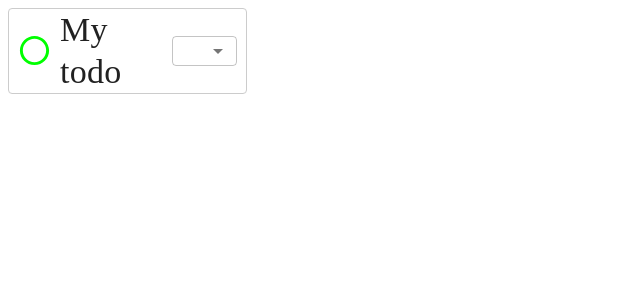
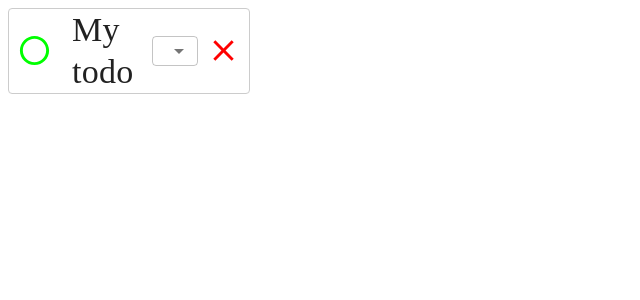
Before and after one commit to ar1elk/todo-list-client, a React (Create React App) app: page / in a window 1280 px wide. Shown: the top 300 px of the page, without its empty margins (0-640 px from the left). Built offline with nearby package versions, Linux system fonts and the light colour scheme.

Commit message:
Add remove todo button and styling

```diff
--- a/src/components/todo.tsx
+++ b/src/components/todo.tsx
@@ -1,12 +1,20 @@
 import styled from "@emotion/styled";
 import CircleOutlinedIcon from "@mui/icons-material/CircleOutlined";
+import ClearIcon from "@mui/icons-material/Clear";
 import TaskAltOutlinedIcon from "@mui/icons-material/TaskAltOutlined";
 import { IconButton, MenuItem, Paper, Select, Typography } from "@mui/material";
-import { colors } from "../datasets/colors";
+import { useDispatch } from "react-redux";
+import { Color, colors } from "../datasets/colors";
 import { TodoItem } from "../dto's/todoItem";
+import { todoColored, todoRemoved } from "../redux/todosSlice";
 
 const CompleteTodoButton = styled(IconButton)`
   color: lime;
+  margin-right: 12px;
+`;
+
+const RemoveTodoButton = styled(IconButton)`
+  color: red;
 `;
 
 const TodoText = styled(Typography)`
@@ -15,20 +23,26 @@ const TodoText = styled(Typography)`
 
 const TodoPaper = styled(Paper)`
   display: flex;
-  justify-content: space-between;
   align-items: center;
-  width: 18%;
-  padding-right: 9px;
+  width: 19%;
   border: 1px solid #ccc;
 `;
 
 const ColorSelection = styled(Select)`
-  color: cyan;
-  width: 30%;
+  color: ${(props) => props.value as Color};
+  &:focus {
+    outline: 2px solid ${(props) => props.value as Color};
+  }
+
+  &.MuiOutlinedInput-root .MuiOutlinedInput-notchedOutline {
+    border-color: ${(props) => props.value as Color};
+  }
   height: 30px;
+  margin-left: auto;
 `;
 
-export function Todo({ id, text, isCompleted, color }: TodoItem) {
+export function Todo({ id, text, isCompleted, color = "" }: TodoItem) {
+  const dispatch = useDispatch();
   return (
     <TodoPaper elevation={0}>
       <CompleteTodoButton>
@@ -44,6 +58,9 @@ export function Todo({ id, text, isCompleted, color }: TodoItem) {
         id="color-select"
         value={color}
         label="Color"
+        onChange={(e) =>
+          dispatch(todoColored({ id: id, color: e.target.value as Color }))
+        }
       >
         {colors.map((color) => (
           <MenuItem key={color.id} value={color.value}>
@@ -51,6 +68,9 @@ export function Todo({ id, text, isCompleted, color }: TodoItem) {
           </MenuItem>
         ))}
       </ColorSelection>
+      <RemoveTodoButton onClick={() => dispatch(todoRemoved(id))}>
+        <ClearIcon fontSize="large" />
+      </RemoveTodoButton>
     </TodoPaper>
   );
 }
```
